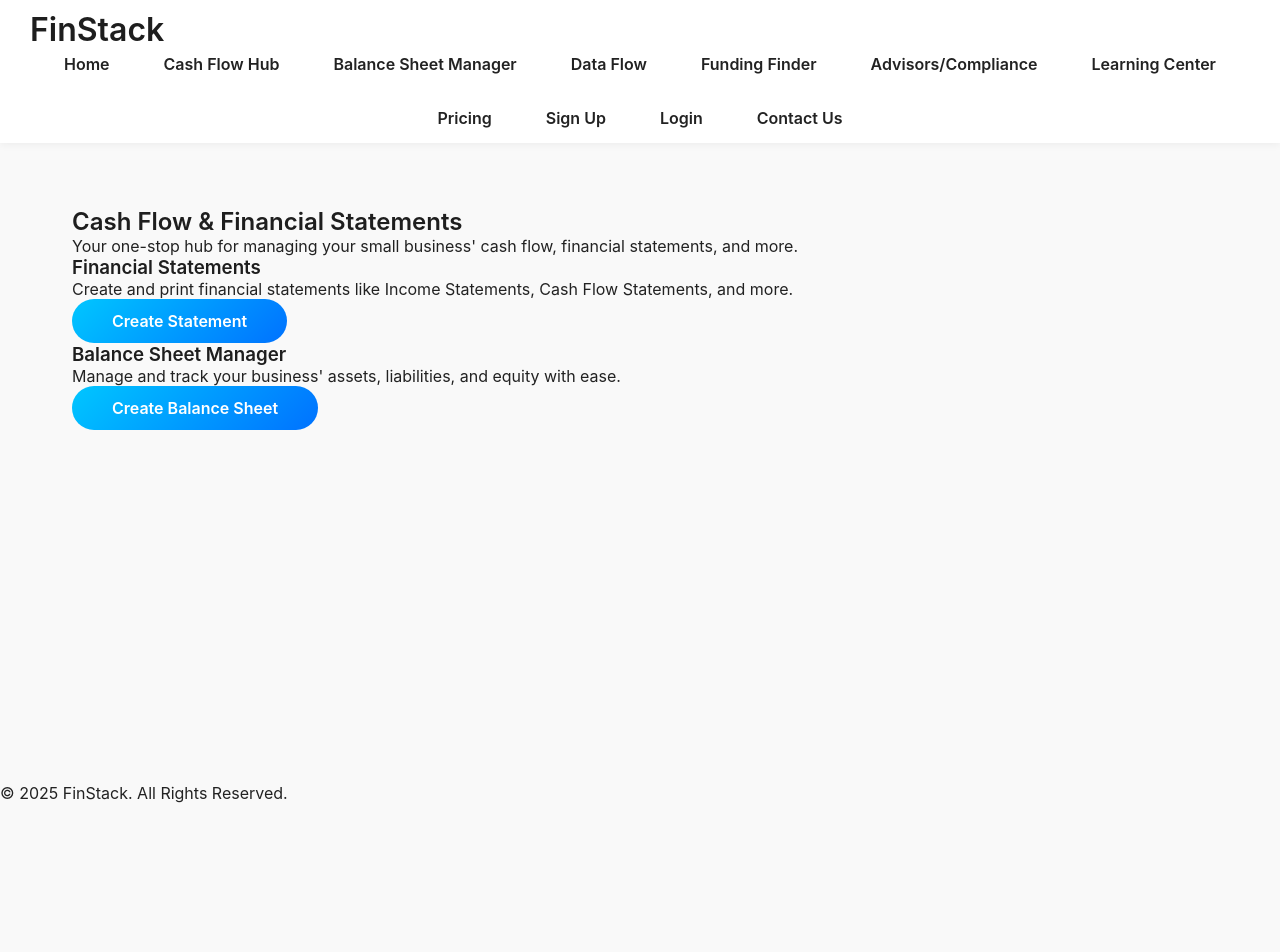
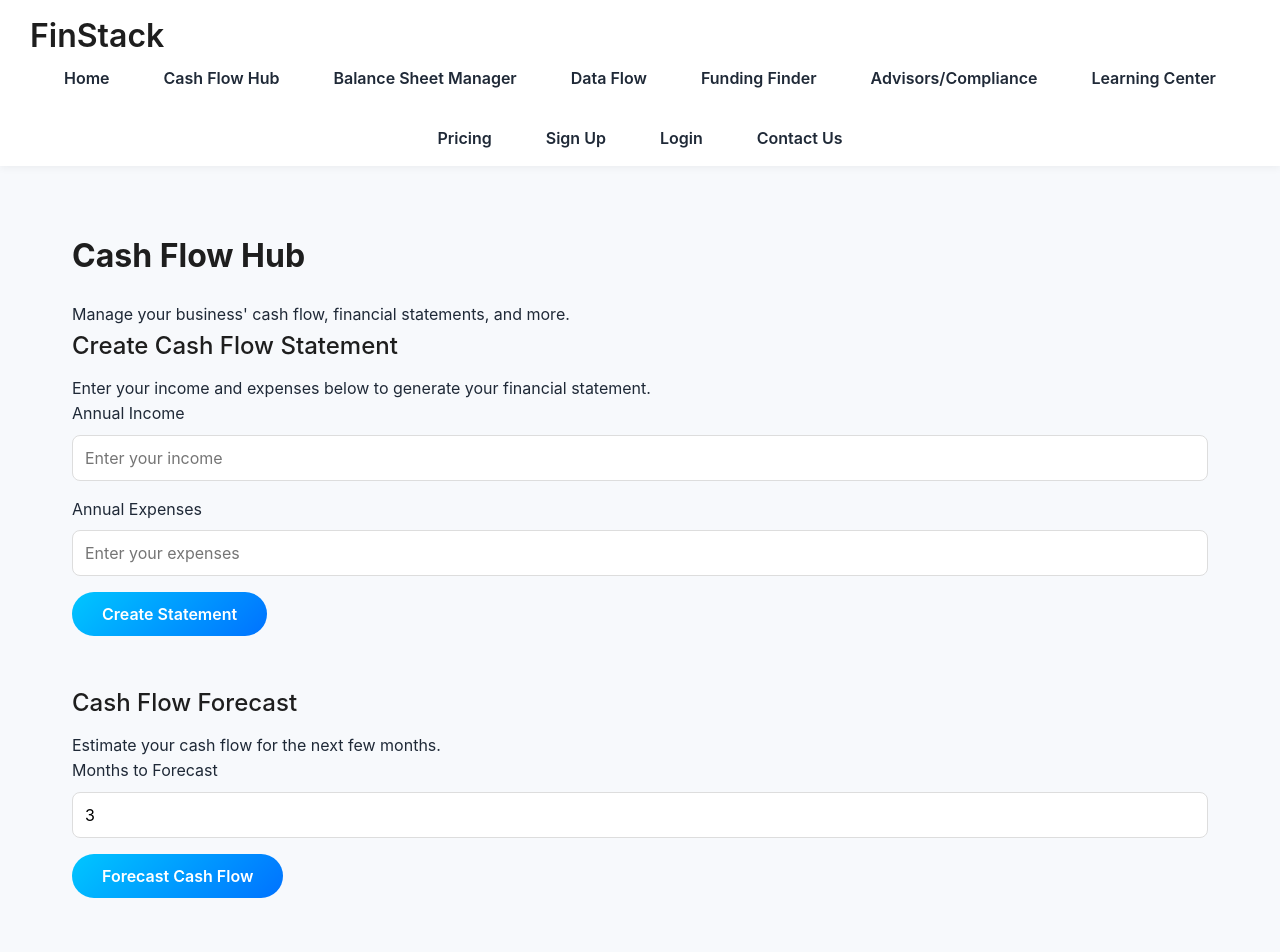
Before and after one commit to acstumler/finstack-app, a React (Create React App) app: page /cash-flow-hub in a window 1280 px wide. Shown: the top 952 px of the page. Before the commit the page ends 803 px from the top, so only its background shows below. Built offline with nearby package versions, Linux system fonts and the light colour scheme.

Commit message:
Apply Cash Flow Hub styles and button improvements

```diff
--- a/src/App.css
+++ b/src/App.css
@@ -1,4 +1,28 @@
-/* Update App.css with button styles, fonts, and transparency */
+/* Reset and base styles */
+* {
+  margin: 0;
+  padding: 0;
+  box-sizing: border-box;
+  font-family: 'Inter', 'Segoe UI', sans-serif;
+}
+
+body {
+  background: #f7f9fc;
+  color: #1f2937;
+  line-height: 1.6;
+  transition: all 0.3s ease-in-out;
+}
+
+a {
+  color: inherit;
+  text-decoration: none;
+  transition: 0.2s ease;
+}
+
+a:hover {
+  color: #2563eb;
+}
+
 button {
   font-weight: 600;
   cursor: pointer;
@@ -28,16 +52,28 @@ button:active {
   padding: 2rem;
 }
 
-.card {
-  background: #ffffff;
-  padding: 1.5rem;
-  border-radius: 12px;
-  box-shadow: 0 4px 12px rgba(0, 0, 0, 0.08);
-  transition: transform 0.3s ease;
+h2 {
+  font-size: 2rem;
+  font-weight: bold;
+  margin-bottom: 20px;
 }
 
-.card:hover {
-  transform: translateY(-5px);
+h3 {
+  font-size: 1.5rem;
+  font-weight: medium;
+  margin-bottom: 10px;
+}
+
+.text-3xl {
+  font-size: 2rem;
+}
+
+.text-2xl {
+  font-size: 1.5rem;
+}
+
+.font-medium {
+  font-weight: 500;
 }
 
 /* Layout */
@@ -87,6 +123,63 @@ button:active {
   background-color: rgba(37, 99, 235, 0.1);
 }
 
+/* CashFlowHub Section */
+.container {
+  max-width: 1200px;
+  margin: 0 auto;
+  padding: 2rem;
+}
+
+h2 {
+  font-size: 2rem;
+  font-weight: bold;
+  margin-bottom: 20px;
+}
+
+h3 {
+  font-size: 1.5rem;
+  font-weight: medium;
+  margin-bottom: 10px;
+}
+
+/* Form Styles */
+.form-group {
+  margin-bottom: 1rem;
+}
+
+input.input-field {
+  width: 100%;
+  padding: 12px;
+  margin-top: 8px;
+  font-size: 1rem;
+  border-radius: 8px;
+  border: 1px solid #ddd;
+}
+
+button.btn-primary {
+  background-color: #2563eb;
+  color: white;
+  padding: 12px 30px;
+  border-radius: 25px;
+  font-size: 1rem;
+  border: none;
+  cursor: pointer;
+  transition: background 0.3s;
+}
+
+button.btn-primary:hover {
+  background-color: #1d4ed8;
+}
+
+/* Styling for Cash Flow Forecasting Section */
+.cash-flow-forecast {
+  margin-top: 3rem;
+}
+
+.cash-flow-ratios {
+  margin-top: 3rem;
+}
+
 /* Retro styling for buttons */
 .retro-button {
   padding: 10px 20px;
@@ -117,4 +210,13 @@ button:active {
   .container {
     padding: 1rem;
   }
+
+  .hero-section h1 {
+    font-size: 2rem;
+  }
+
+  .hero-section .cta-buttons button {
+    padding: 10px 25px;
+    font-size: 0.9rem;
+  }
 }
--- a/src/pages/CashFlowHub.jsx
+++ b/src/pages/CashFlowHub.jsx
@@ -1,21 +1,88 @@
-import React from 'react';
+import React, { useState } from 'react';
 
 const CashFlowHub = () => {
+  const [income, setIncome] = useState('');
+  const [expenses, setExpenses] = useState('');
+  const [forecastMonths, setForecastMonths] = useState(3); // Default to 3-month forecast
+
+  // Function to handle creating a Cash Flow Statement
+  const handleCreateStatement = () => {
+    console.log("Creating Cash Flow Statement with Income: ", income, " Expenses: ", expenses);
+  };
+
+  // Function to forecast cash flow for a given number of months
+  const handleForecastCashFlow = () => {
+    const monthlyIncome = income / 12;
+    const monthlyExpenses = expenses / 12;
+    console.log(`Forecast for ${forecastMonths} months:`);
+    console.log(`Expected cash inflow: $${monthlyIncome * forecastMonths}`);
+    console.log(`Expected cash outflow: $${monthlyExpenses * forecastMonths}`);
+  };
+
   return (
     <div className="container">
-      <h2 className="text-3xl font-semibold">Cash Flow & Financial Statements</h2>
-      <p>Your one-stop hub for managing your small business' cash flow, financial statements, and more.</p>
+      <h2 className="text-3xl font-semibold">Cash Flow Hub</h2>
+      <p>Manage your business' cash flow, financial statements, and more.</p>
 
+      {/* Cash Flow Statement */}
       <section className="financial-statements">
-        <h3 className="text-2xl font-medium">Financial Statements</h3>
-        <p>Create and print financial statements like Income Statements, Cash Flow Statements, and more.</p>
-        <button className="btn-primary">Create Statement</button>
+        <h3 className="text-2xl font-medium">Create Cash Flow Statement</h3>
+        <p>Enter your income and expenses below to generate your financial statement.</p>
+        <div className="form-group">
+          <label>Annual Income</label>
+          <input
+            type="number"
+            value={income}
+            onChange={(e) => setIncome(e.target.value)}
+            placeholder="Enter your income"
+            className="input-field"
+          />
+        </div>
+        <div className="form-group">
+          <label>Annual Expenses</label>
+          <input
+            type="number"
+            value={expenses}
+            onChange={(e) => setExpenses(e.target.value)}
+            placeholder="Enter your expenses"
+            className="input-field"
+          />
+        </div>
+        <button className="btn-primary" onClick={handleCreateStatement}>Create Statement</button>
       </section>
 
-      <section className="balance-sheet">
-        <h3 className="text-2xl font-medium">Balance Sheet Manager</h3>
-        <p>Manage and track your business' assets, liabilities, and equity with ease.</p>
-        <button className="btn-primary">Create Balance Sheet</button>
+      {/* Cash Flow Forecasting */}
+      <section className="cash-flow-forecast">
+        <h3 className="text-2xl font-medium">Cash Flow Forecast</h3>
+        <p>Estimate your cash flow for the next few months.</p>
+        <div className="form-group">
+          <label>Months to Forecast</label>
+          <input
+            type="number"
+            value={forecastMonths}
+            onChange={(e) => setForecastMonths(e.target.value)}
+            placeholder="Enter number of months"
+            className="input-field"
+          />
+        </div>
+        <button className="btn-primary" onClick={handleForecastCashFlow}>Forecast Cash Flow</button>
+      </section>
+
+      {/* Cash Flow Ratios (Operating Cash Flow Ratio, Free Cash Flow, etc.) */}
+      <section className="cash-flow-ratios">
+        <h3 className="text-2xl font-medium">Cash Flow Ratios</h3>
+        <p>Calculate key ratios to assess your financial health.</p>
+        {/* Placeholder for ratio calculation components */}
+        <div className="form-group">
+          <label>Operating Cash Flow Ratio</label>
+          {/* Example placeholder calculation */}
+          <input type="text" value="Calculated Value" readOnly className="input-field" />
+        </div>
+        <div className="form-group">
+          <label>Free Cash Flow</label>
+          {/* Example placeholder calculation */}
+          <input type="text" value="Calculated Value" readOnly className="input-field" />
+        </div>
       </section>
     </div>
   );
```
